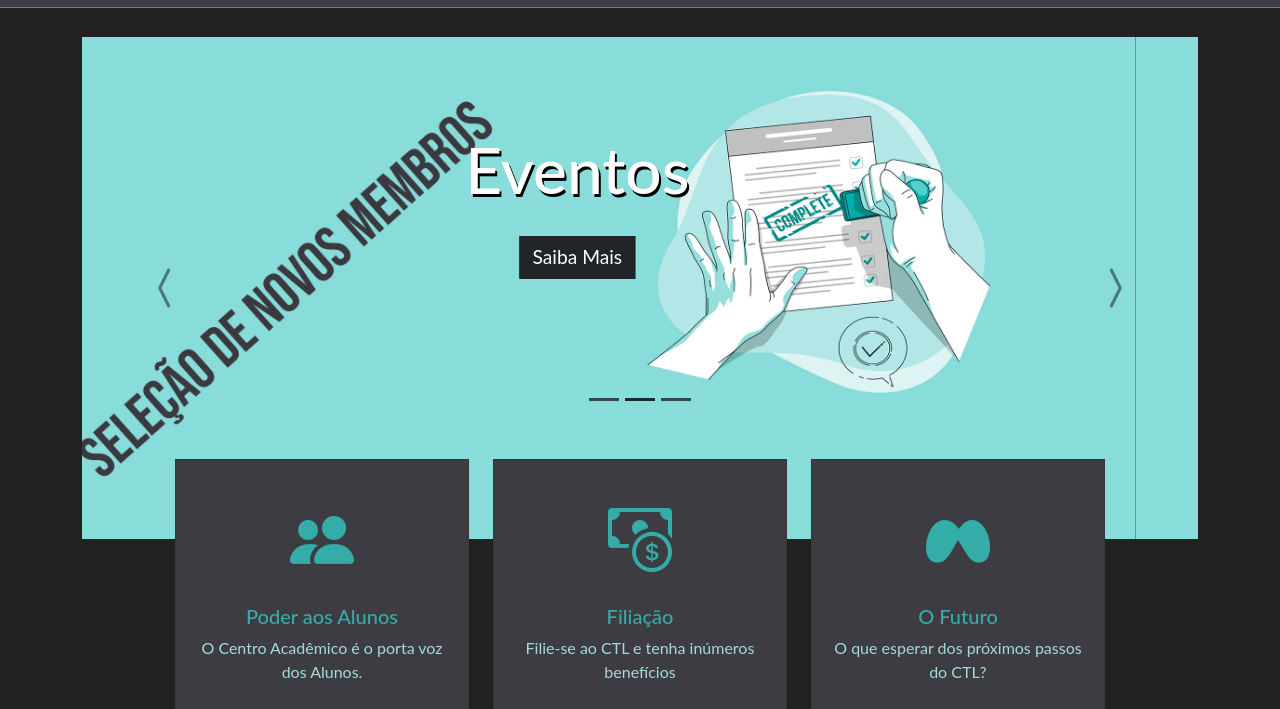
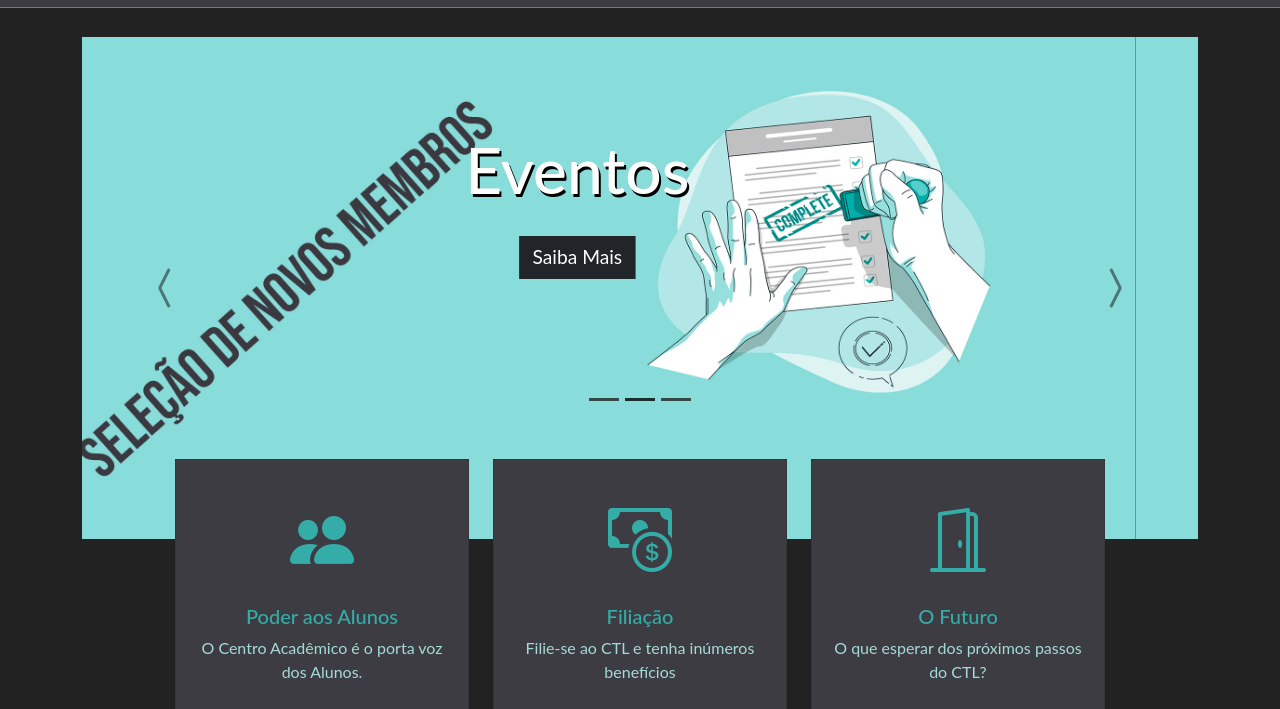
Before and after one commit to igorflpaula/bootstrap-ctl, a plain HTML site: page index.html in a window 1280 px wide. Shown: the part 91-800 px from the top of the page. Drawn offline with nearby package versions, Linux system fonts and the light colour scheme.

Commit message:
mudança icone do Futuro

```diff
--- a/index.html
+++ b/index.html
@@ -133,7 +133,7 @@
 
                     <div class="col-12 col-md-4">
                         <div class="card text-center ctl-bg">
-                            <i class="bi bi-meta ctl-corUm"></i>
+                            <i class="bi bi-door-open ctl-corUm"></i>
                             <div class="card-body">
                                 <h5 class="card-tittle ctl-corUm">O Futuro</h5>
                                 <p class="card-text ctl-corTres">O que esperar dos próximos passos do CTL?
```
